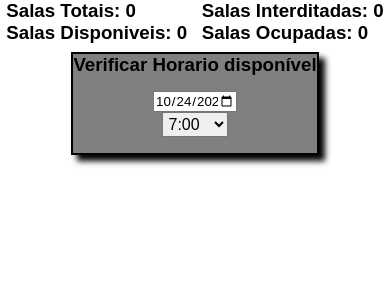
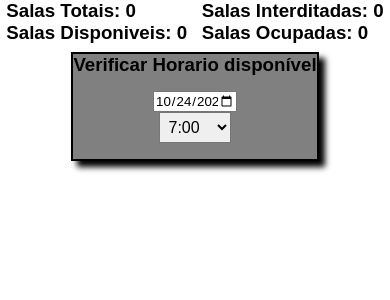
Before and after one commit to TCC-SENAI-TEO/TCC, a PHP site: page /html/home.php in a window 390 px wide. Shown: the part 90-390 px from the top of the page. Run offline with PHP 8.4, Linux system fonts and the light colour scheme; the visitor is signed in with stand-in values (Sample User, id 1); data that the repository does not hold is empty.

Commit message:
Conserto da responsividade da home

```diff
--- a/css/home.css
+++ b/css/home.css
@@ -78,6 +78,7 @@
 main {
     display: flex;
     margin: 2% 0 0 0;
+    padding-inline: 20px;
 }
 
 /* MENU FLUTUANTE DE UPLOAD */
@@ -136,6 +137,7 @@
     border: 2px solid black;
     box-shadow: 6px 6px 6px black;
     gap: 8px;
+    text-align: center;
 }
 
 .verificador_sala {
@@ -145,7 +147,8 @@
     justify-content: center;
     align-items: center;
     max-width: fit-content;
-    min-width: 1svw;
+    min-width:100%;
+
 }
 
 .tamanho_fixo {
@@ -173,8 +176,18 @@
 
 #container-editar-salas {
     display: flex;
+    flex-direction: column;
     align-items: center;
+    justify-content: center;
+    max-width: fit-content;
+    min-width: 100%;
+}
+
+#editar_salas {
+    display: flex;
     flex-direction: column;
+    width: 100%;
+    align-items: center;
     justify-content: center;
 }
 
@@ -217,6 +230,12 @@
     flex-direction: row;
     justify-content: center;
     gap: 300px;
+}
+
+.edit_btn {
+    display: flex;
+    flex-direction: row;
+    justify-content: center;
 }
 
 /*TABELA SALAS*/
--- a/html/home.php
+++ b/html/home.php
@@ -83,7 +83,7 @@
             </form>
             <aside>
                     <h3>Verificar Horario disponível</h3>
-                    <ul class="ul_data, verificador_sala">
+                    <ul class="ul_data verificador_sala">
                             <li><input type="date" id="data" class="tamanho_fixo" name="data"></li>
                                 <select name="horario" class="tamanho_fixo" id="selecionar_horario">
                                     <option value="7:00">7:00</option>
--- a/php/editar_sala.php
+++ b/php/editar_sala.php
@@ -109,10 +109,10 @@
         select_manutencao($status_sala).
         txt_manutencao($status_sala).
         '<input type="hidden" name="linha_sql" value='.$linha_sql_id.'>'.
-        '<ul>'.
-            '<li><input type="button" value="Editar ✏️" id="editar_sala_btn" class="tamanho_fixo"></li>'.
-            '<li><input type="button" value="Apagar ❌" id="apagar_sala_btn" class="tamanho_fixo"></li>'.
-        '</ul>'.
+        '<div class="edit_btn">'.
+            '<input type="button" value="Editar ✏️" id="editar_sala_btn" class="tamanho_fixo">'.
+            '<input type="button" value="Apagar ❌" id="apagar_sala_btn" class="tamanho_fixo">'.
+        '</div>'.
         '</form>';
 
     }
```
